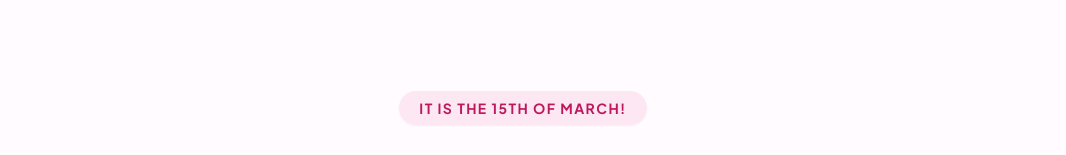
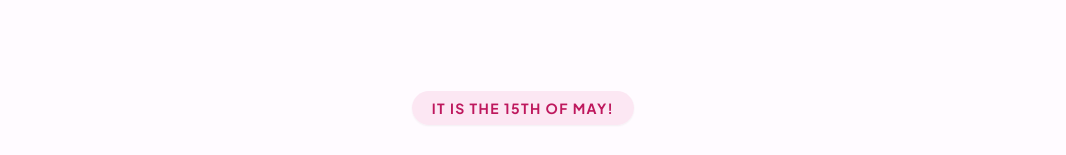
Before and after one commit to Fzzfdly/fatin, a plain HTML site: page index.html in a window 1280 px wide. Shown: the top 155 px of the page, without its empty margins (117-1183 px from the left). Drawn offline with nearby package versions, Linux system fonts and the light colour scheme.

```diff
--- a/index.html
+++ b/index.html
@@ -78,7 +78,7 @@
 
     <!-- Header Section -->
     <header class="text-center mt-12 mb-20">
-        <span class="px-5 py-2 rounded-full bg-pink-100 text-pink-700 text-sm font-bold uppercase tracking-widest shadow-sm">It is the 15th of March!</span>
+        <span class="px-5 py-2 rounded-full bg-pink-100 text-pink-700 text-sm font-bold uppercase tracking-widest shadow-sm">It is the 15th of May!</span>
         <h1 class="display-font text-6xl md:text-8xl mt-6 pb-2 md:pb-4 leading-tight gradient-text">Happy Birthday Sayang!!</h1>
         <p class="text-xl text-gray-500 mt-4 max-w-lg mx-auto">To the prettiest person i've ever met!</p>
     </header>
```
